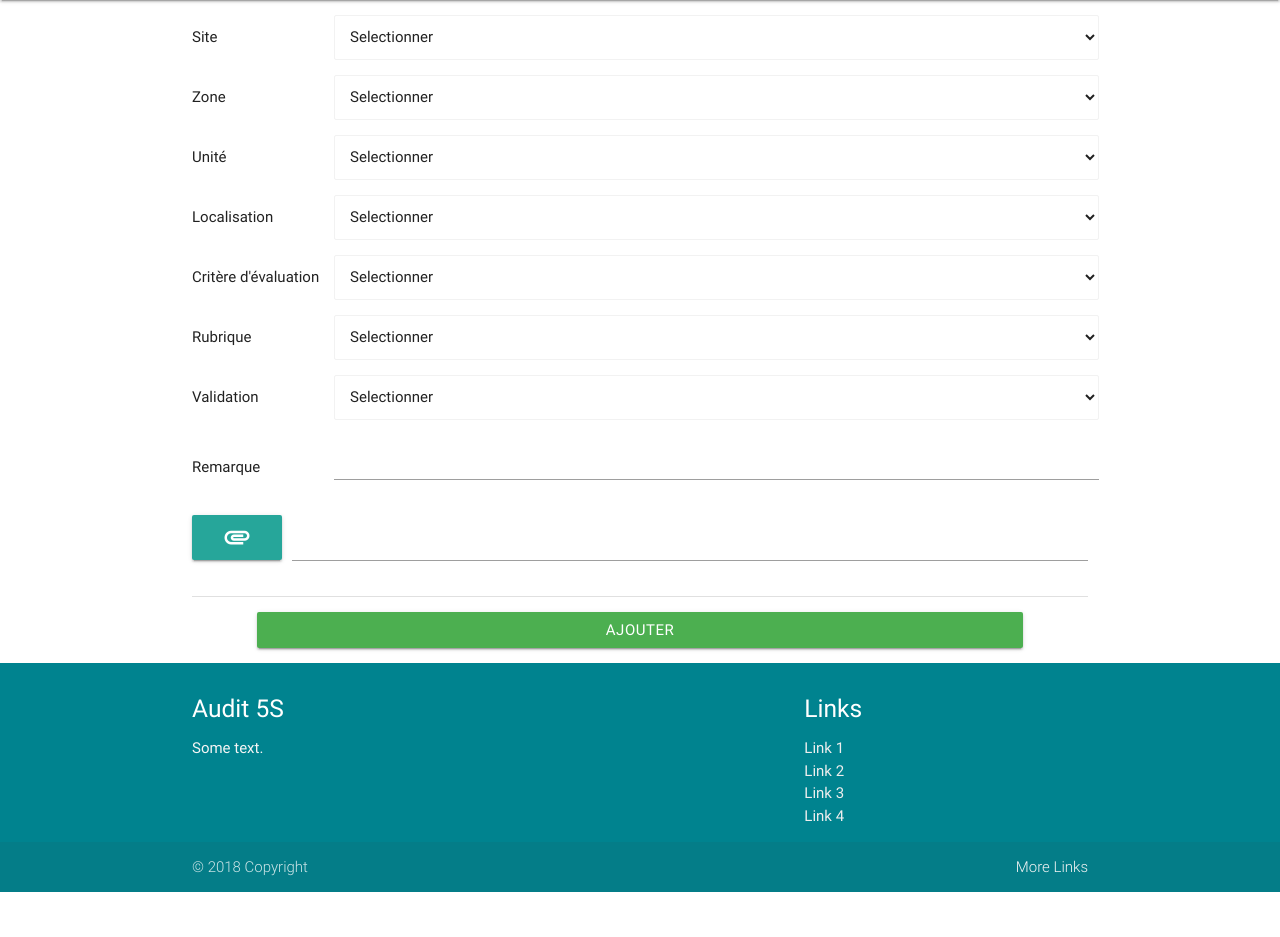
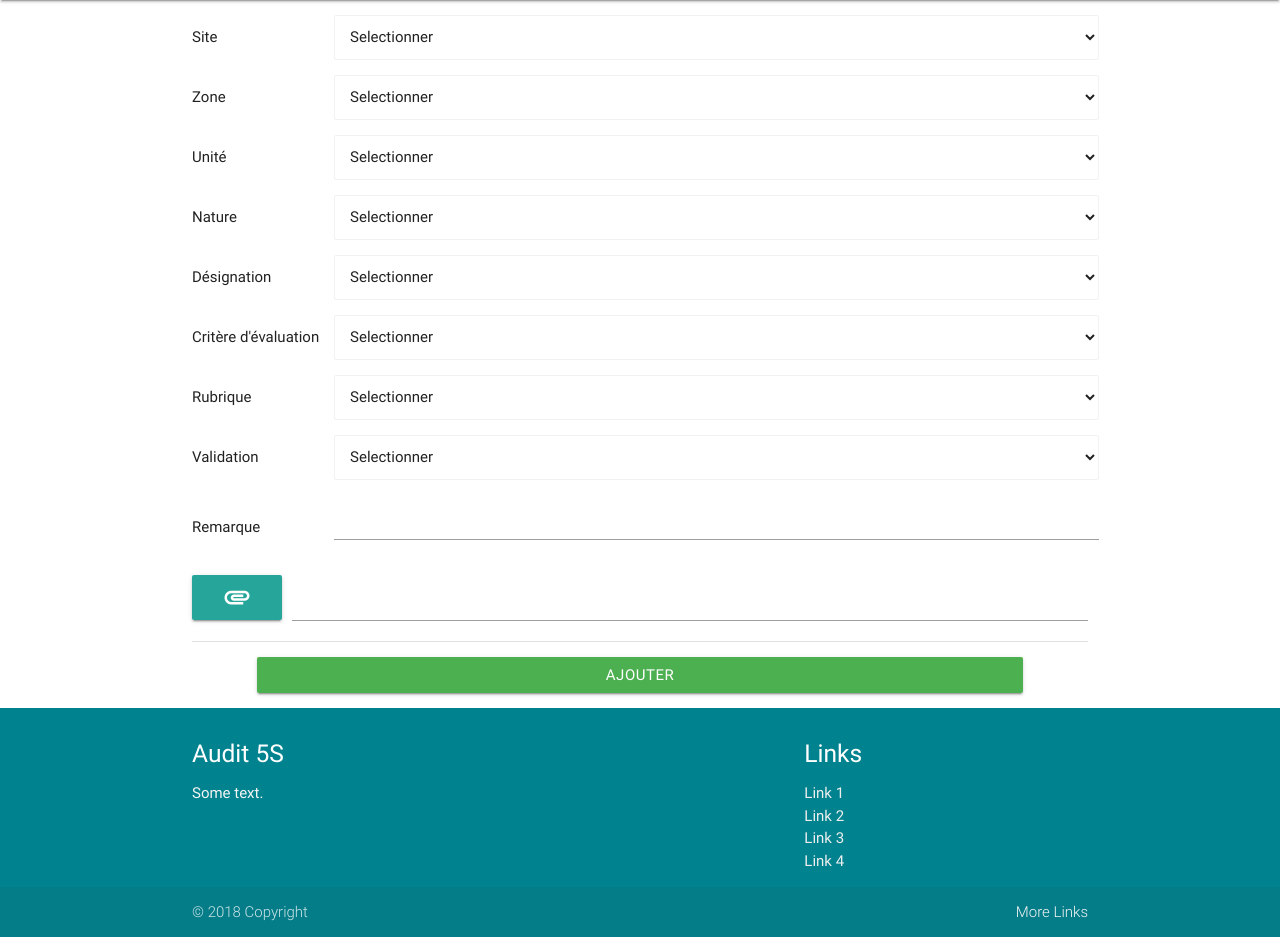
Before and after one commit to h3llf0rl1ife/PyAudit_flask, a Python web app: template templates/evaluation.html in a window 1280 px wide. Shown: the part 64-1001 px from the top of the page. Before the commit the page ends 956 px from the top, so only its background shows below. Run offline with Jinja, Linux system fonts and the light colour scheme; the template is opened without the code that fills it, so the values that code supplies are empty.

Commit message:
Add LocationType input field

```diff
--- a/templates/evaluation.html
+++ b/templates/evaluation.html
@@ -40,14 +40,23 @@
 
       <div class="row">
         <div class="valign-wrapper">
-          <span class="col s4 m3 l2">Localisation</span>
+          <span class="col s4 m3 l2">Nature</span>
+          <select class="col s8 m9 l10 browser-default" id="i-LocationType" required>
+            <option value="" disabled selected>Selectionner</option>
+          </select>
+        </div>
+      </div>
+
+      <div class="row section">
+        <div class="valign-wrapper">
+          <span class="col s4 m3 l2">Désignation</span>
           <select class="col s8 m9 l10 browser-default" id="i-Location" name="LocationID" required>
             <option value="" disabled selected>Selectionner</option>
           </select>
         </div>
       </div>
 
-      <div class="row section">
+      <div class="row">
         <div class="valign-wrapper">
           <span class="col s4 m3 l2">Crit&egrave;re d'&eacute;valuation</span>
           <select class="col s8 m9 l10 browser-default" id="i-Criteria" required>
@@ -59,7 +68,7 @@
         </div>
       </div>
 
-      <div class="row">
+      <div class="row section">
         <div class="valign-wrapper">
           <span class="col s4 m3 l2">Rubrique</span>
           <select class="col s8 m9 l10 browser-default" id="i-Category" name="CategoryID" required>
@@ -68,7 +77,7 @@
         </div>
       </div>
 
-      <div class="row section">
+      <div class="row">
         <div class="valign-wrapper">
           <span class="col s4 m3 l2">Validation</span>
           <select class="col s8 m9 l10 browser-default" id="i-Validation" name="Validation" required>
@@ -79,14 +88,14 @@
         </div>
       </div>
 
-      <div class="row">
+      <div class="row section">
         <div class="valign-wrapper">
           <span class="col s4 m3 l2">Remarque</span>
           <textarea class="col s8 m9 l10 materialize-textarea" id="i-Comment" name="Comment"></textarea>
         </div>
       </div>
 
-      <div class="file-field input-field section">
+      <div class="file-field input-field">
         <div class="btn waves-effect waves-light">
           <i class="material-icons" id="attach-btn">attachment</i>
           <input type="file" id="i-File" name="Attachment" multiple>
```
